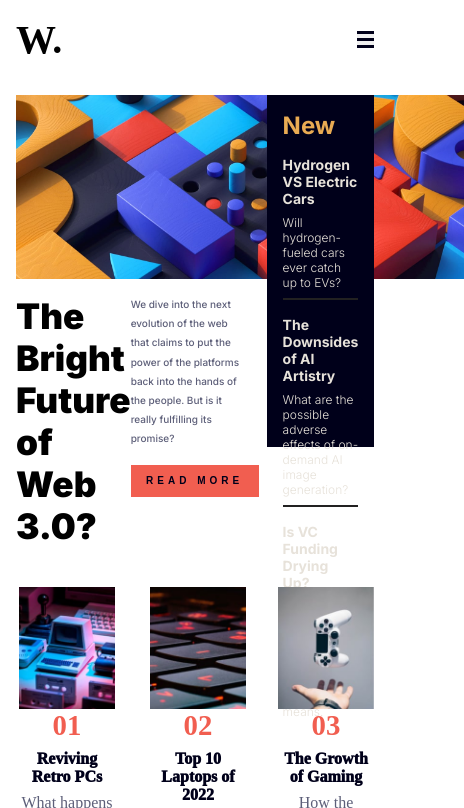
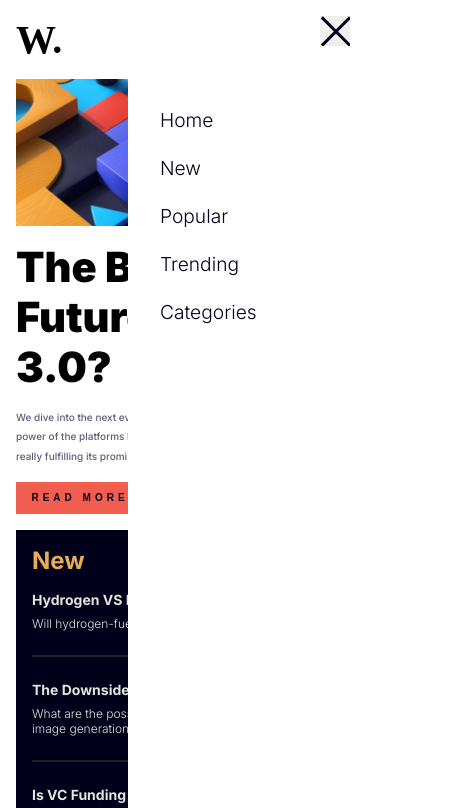
Before and after one commit to franc51/news-homepage-main, a plain HTML site: page index.html in a window 390 px wide. Both pictures are taken after a click on the button 365 px from the left and 39 px from the top of the page. Shown: the top 808 px of the page, 464 px wide, since content can reach past the window. Drawn offline with Linux system fonts and the light colour scheme.

Commit message:
finished design

```diff
--- a/index.html
+++ b/index.html
@@ -25,10 +25,31 @@
     <title>Web 3</title>
   </head>
   <body>
+    <div class="opacityLayer" id="opacityLayer">
+      <section>
+        <div class="menu__modal" id="menuModal">
+          <button
+            class="web__navigation__menutoggle__off"
+            id="menuClose"
+          ></button>
+          <nav class="web__mobile__navigation">
+            <ul class="web__mobile__navigation__links">
+              <li class="web__mobile__navigation__link">Home</li>
+              <li class="web__mobile__navigation__link">New</li>
+              <li class="web__mobile__navigation__link">Popular</li>
+              <li class="web__mobile__navigation__link">Trending</li>
+              <li class="web__mobile__navigation__link">Categories</li>
+            </ul>
+          </nav>
+        </div>
+      </section>
       <section>
         <nav class="web__navigation">
           <h2 class="web__navigation__logo">W.</h2>
-        <button class="web__navigation__menutoggle"></button>
+          <button
+            class="web__navigation__menutoggle__on"
+            id="menuOpen"
+          ></button>
           <ul class="web__navigation__links">
             <li class="web__navigation__link">Home</li>
             <li class="web__navigation__link">New</li>
@@ -70,7 +91,9 @@
               Will hydrogen-fueled cars ever catch up to EVs?
             </p>
             <hr />
-          <h4 class="web__content__right__h4">The Downsides of AI Artistry</h4>
+            <h4 class="web__content__right__h4">
+              The Downsides of AI Artistry
+            </h4>
             <p class="web__content__right__p">
               What are the possible adverse effects of on-demand AI image
               generation?
@@ -78,8 +101,8 @@
             <hr />
             <h4 class="web__content__right__h4">Is VC Funding Drying Up?</h4>
             <p class="web__content__right__p">
-            Private funding by VC firms is down 50% YOY. We take a look at what
-            that means.
+              Private funding by VC firms is down 50% YOY. We take a look at
+              what that means.
             </p>
           </div>
         </div>
@@ -136,5 +159,6 @@
           </div>
         </div>
       </section>
+    </div>
   </body>
 </html>
--- a/index.js
+++ b/index.js
@@ -0,0 +1,16 @@
+const menuModal = document.getElementById("menuModal");
+const menuOpen = document.getElementById("menuOpen");
+const menuClose = document.getElementById("menuClose");
+const opacity = document.getElementById("opacityLayer");
+
+menuClose.addEventListener("click", () => {
+  menuModal.classList.remove("showModal");
+  menuModal.classList.add("hideModal");
+  opacity.classList.add("opacityOff");
+});
+
+menuOpen.addEventListener("click", () => {
+  menuModal.classList.remove("hideModal");
+  menuModal.classList.add("showModal");
+  opacity.classList.add("opacityOn");
+});
--- a/web-mobile.css
+++ b/web-mobile.css
@@ -8,20 +8,49 @@
   --soft-orange: hsl(35, 77%, 62%);
   --dark-grayish-blue: hsl(236, 13%, 42%);
 }
-
+html {
+  overflow-x: hidden;
+}
 body {
   padding: 1rem 1rem;
+  max-width: 100%;
+  overflow-x: hidden;
 }
 .web__navigation {
   display: flex;
   justify-content: space-between;
   align-items: center;
 }
-.web__navigation__menutoggle {
+.web__mobile__navigation {
+  padding: 6rem 2rem;
+  font-family: "Inter";
+}
+.web__mobile__navigation__link {
+  list-style-type: none;
+  line-height: 3rem;
+  font-size: 1.2rem;
+  font-weight: 300;
+  display: flex;
+  gap: 3rem;
+  color: var(--very-dark-blue);
+}
+.web__mobile__navigation__link:hover {
+  color: var(--soft-red);
+}
+.web__navigation__menutoggle__on {
   height: 17px;
   width: 17px;
   border: none;
   background-image: url(files/assets/images/icon-menu.svg);
+}
+.web__navigation__menutoggle__off {
+  height: 30px;
+  width: 30px;
+  border: none;
+  background-image: url(files/assets/images/icon-menu-close.svg);
+  position: absolute;
+  left: 12rem;
+  top: 1rem;
 }
 /* I want to make this logo bolder
     but the standard font doesnt let me*/
@@ -41,14 +70,15 @@ body {
 }
 .web__content {
   display: flex;
-  margin-top: 2rem;
+  flex-direction: column;
+  margin-top: 1rem;
 }
 .web__content__left {
-  width: 70%;
+  display: flex;
+  flex-direction: column;
+  overflow: hidden;
 }
-.web__content__left__image {
-  height: 11.5rem;
-}
+
 .web__content__right {
   background-color: var(--very-dark-blue);
   height: 22rem;
@@ -74,29 +104,31 @@ body {
   font-weight: 300;
 }
 hr {
-  margin: 0.5rem 0;
+  margin: 1.5rem 0;
   border: 1px solid rgb(34, 33, 33);
 }
 .web__content__left__description {
   display: flex;
+  flex-direction: column;
   padding: 1rem 0;
   font-family: "Inter";
   width: 93%;
 }
 .web__content__left__description__h1 {
-  font-size: 2.2rem;
+  font-size: 2.6rem;
   font-weight: 900;
-  width: 50rem;
+  width: 20rem;
 }
 .web__content__left__description__p__btn {
-  width: 60rem;
+  width: 100vw;
+  margin-top: 1rem;
 }
 .web__content__left__description__p {
   color: var(--dark-grayish-blue);
   font-weight: 500;
   line-height: 1.2rem;
-  padding-right: 1rem;
   font-size: 10px;
+  width: 20rem;
 }
 .web__content__left__description__btn {
   border: none;
@@ -116,20 +148,20 @@ hr {
 }
 .web__articles {
   display: flex;
+  flex-direction: column;
   gap: 2rem;
-
   margin-top: 1.5rem;
+  margin-bottom: 10rem;
 }
 .web__articles__single {
   display: flex;
-  flex-direction: column;
-  align-items: center;
+  flex-direction: row;
 }
 .web__articles__single__image {
   width: 6rem;
 }
 .web__articles__single__description {
-  text-align: center;
+  padding-left: 1rem;
 }
 .web__articles__single__description__nr {
   font-size: 1.8rem;
@@ -147,3 +179,28 @@ hr {
   font-weight: 300;
   color: var(--dark-grayish-blue);
 }
+.menu__modal {
+  height: 100%;
+  width: 80vw;
+  background-color: white;
+  position: absolute;
+  left: 0; /* Align with the left edge of the viewport */
+  top: 0;
+  z-index: 2;
+  transform: translateX(100%); /* Start off-screen to the right */
+  opacity: 0;
+  visibility: hidden;
+  transition: transform 0.3s ease-in, opacity 0.3s ease-in;
+}
+
+.showModal {
+  transform: translateX(8rem); /* Slide into view */
+  opacity: 1;
+  visibility: visible;
+}
+
+.hideModal {
+  transform: translateX(100%); /* Slide back out of view */
+  opacity: 0;
+  visibility: hidden;
+}
```
Lines whose indentation alone changed are shown as unchanged.
